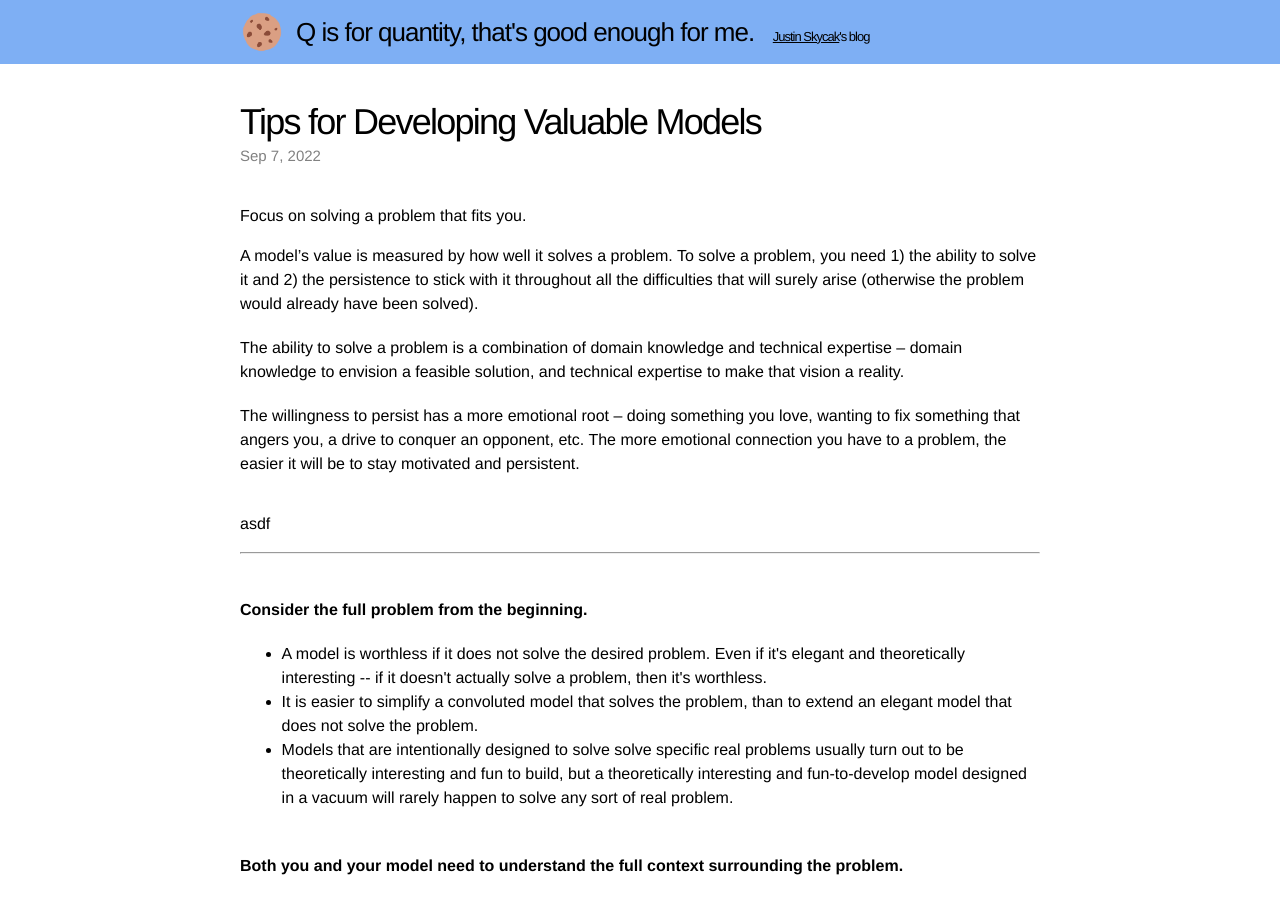
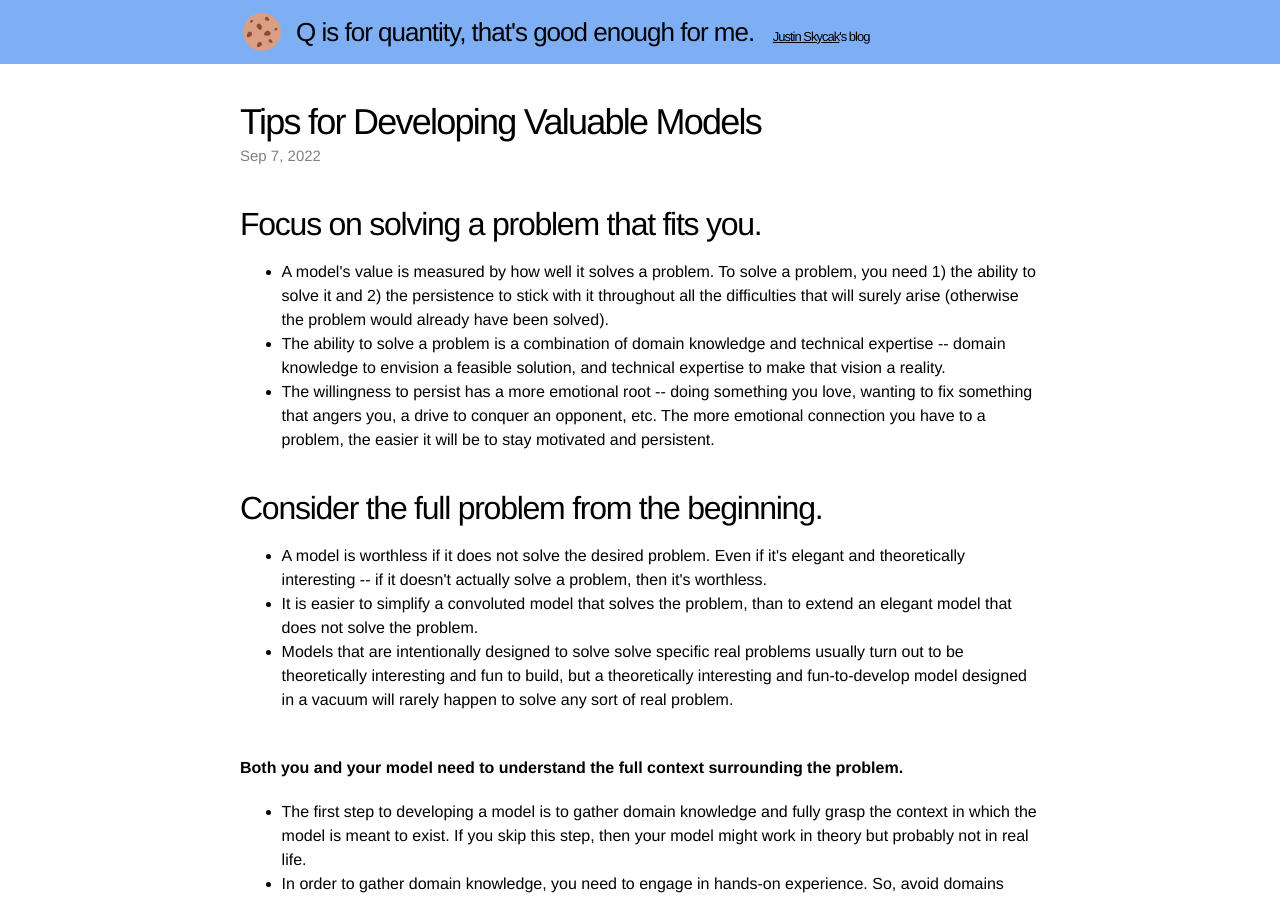
Before and after one commit to quantmonster/quantmonster.github.io, a Jekyll site: the page built from _posts/2022-09-07-modeling-tips.md, in a window 1280 px wide and 900 px high. Built offline with Jekyll 4.4.1, drawn with Linux system fonts in a browser that asks for light colours.

Commit message:
Update 2022-09-07-modeling-tips.md

```diff
--- a/_posts/2022-09-07-modeling-tips.md
+++ b/_posts/2022-09-07-modeling-tips.md
@@ -4,101 +4,96 @@ title:  "Tips for Developing Valuable Models"
 excerpt: "In progress..."
 ---
 
-# Focus on solving a problem that fits you.
 
-A model's value is measured by how well it solves a problem. To solve a problem, you need 1) the ability to solve it and 2) the persistence to stick with it throughout all the difficulties that will surely arise (otherwise the problem would already have been solved).
+<h2>Focus on solving a problem that fits you.</h2>
+<ul>
+ <li>A model's value is measured by how well it solves a problem. To solve a problem, you need 1) the ability to solve it and 2) the persistence to stick with it throughout all the difficulties that will surely arise (otherwise the problem would already have been solved).</li>
+ <li>The ability to solve a problem is a combination of domain knowledge and technical expertise -- domain knowledge to envision a feasible solution, and technical expertise to make that vision a reality.</li>
+ <li>The willingness to persist has a more emotional root -- doing something you love, wanting to fix something that angers you, a drive to conquer an opponent, etc. The more emotional connection you have to a problem, the easier it will be to stay motivated and persistent.</li>
+</ul>
 
-The ability to solve a problem is a combination of domain knowledge and technical expertise -- domain knowledge to envision a feasible solution, and technical expertise to make that vision a reality.
-
-The willingness to persist has a more emotional root -- doing something you love, wanting to fix something that angers you, a drive to conquer an opponent, etc. The more emotional connection you have to a problem, the easier it will be to stay motivated and persistent.
-
-# asdf
-
----
-
-<br>
-<b>Consider the full problem from the beginning.</b>
-<font size="3em"><ul>
+<h2>Consider the full problem from the beginning.</h2>
+<ul>
   <li>A model is worthless if it does not solve the desired problem. Even if it's elegant and theoretically interesting -- if it doesn't actually solve a problem, then it's worthless.</li>
   <li>It is easier to simplify a convoluted model that solves the problem, than to extend an elegant model that does not solve the problem.</li>
   <li>Models that are intentionally designed to solve solve specific real problems usually turn out to be theoretically interesting and fun to build, but a theoretically interesting and fun-to-develop model designed in a vacuum will rarely happen to solve any sort of real problem.</li>
-</ul></font>
+</ul>
 
 <br>
 <b>Both you and your model need to understand the full context surrounding the problem.</b>
-<font size="3em"><ul>
+<ul>
   <li>The first step to developing a model is to gather domain knowledge and fully grasp the context in which the model is meant to exist. If you skip this step, then your model might work in theory but probably not in real life.</li>
   <li>In order to gather domain knowledge, you need to engage in hands-on experience. So, avoid domains where you're averse to doing things manually and getting your hands dirty.</li>
   <li>A model can only be as good as the underlying data. If you want your model to do what an expert does, it needs to have all the information that an expert uses during their decision-making process. (Heard this one from Jason Roberts, who heard it from Peter Stone.)</li>
   <li>Once a model is detecting and leveraging most of signal in the data, it's higher ROI to improve the quality and breadth of data than to increase the algorithmic complexity of the model.</li>
-</ul></font>
+</ul>
 
 <br>
 <b>Choose the right level for your first principles.</b>
-<font size="3em"><ul>
+<ul>
  <li>It is often more efficient to manually encode expert knowledge in a structured data set and build a model on top of that, than to attempt to build a model that does everything from scratch.</li>
  <li>It's easy to rationalize that manually encoding expert knowledge takes too long. But if spending several weeks (or even months) creating a structured data set by hand will allow your model to accomplish important goals that it couldn't otherwise, then it's totally worth doing.</li>
  <li>Plus, when you have to manually encode expert knowledge, it means that you're creating highly relevant data that isn't publicly accessible. This gives you a major edge over any competitor who is not a domain expert or is unwilling to endure tedium for the sake of the model.</li>
-</ul></font>
+</ul>
 
 <br>
 <b>Get specific to your domain.</b>
-<font size="3em"><ul>
+<ul>
  <li>In every domain there are insights that a domain expert would know from experience, that would likely evade a general-purpose algorithm. (This is not surprising, because general-purpose algorithms get their power of generality by reducing assumptions and focusing on the aspects of a problem that are conserved across domains.)</li>
  <li>By introducing domain-specific "shortcut" assumptions and considering relevant aspects of the problem that would otherwise be ignored, you can leverage your domain knowledge as a major advantage against competitors who do not have as much domain expertise.</li>
  <li>Domain expertise is to hard work as algorithmic aptitude is to talent. You can't increase your algorithmic aptitude by very much, but you can vastly increase your domain expertise by leaving the world of abstraction and getting concrete hands-on experience.</li>
  <li>Even after you become a domain expert, don't get cocky thinking you know everything there is to know within the domain. The amount of you know is still orders of magnitude less than the amount you don't, and the distribution of domain expertise among domain experts has a fat tail.</li>
- </ul></font>
+ </ul>
 
 <br>
 <b>Leverage your intuition and emotions.</b>
-<font size="3em"><ul>
+<ul>
   <li>Routinely step back from the theory and implementation and observe your model's behavior. It needs to make sense intuitively and "feel" right emotionally. (If you've spent enough time building domain knowledge by doing things manually and getting your hands dirty, then you should have emotional reactions to the decisions the model makes.)</li>
   <li>The best machine learning model you have is your brain, and your brain only interfaces with interpretable computer models.</li>
   <li>The more linear and low-dimensional a model is, the easier it is to find good parameters using your intuition alone.</li>
   <li>Emotion is an essential part of the feedback loop for improving a model: 1) inspect the model's output, 2) produce a negative emotional reaction, 3) introspect your emotions to identify the root cause of the negativity, 4) describe what the output needs to look like order to produce a positive emotional reaction, 5) tweak the model to give the desired output, 6) return to step 1.</li>
-</ul></font>
+</ul>
 
 <br>
 <b>Make your model robust and reliable.</b>
-<font size="3em"><ul>
+<ul>
  <li>Make your model robust to data issues (but make sure it logs a warning whenever it comes across a data issue). Data issues will happen from time to time, especially if the model is being developed in parallel with the underlying data infrastructure. The model can't just fall over and refuse to work whenever data issues happen.</li>
  <li>The more complex your model is, the more internal validation it needs. Depending on the severity and veracity of a failed sanity check, the model should either log a warning or throw an error, halt, and alert you.</li>
  <li>Unit tests are ideal, but if your model exists within a very complex system, then your unit tests won't cover all the possible edge cases no matter how hard you try. So internal and external validation become very important. (Internal validation = validating internal perceptions and decisions of model as it runs on real data in real time; external validation = validating that the model's sequence of output decisions over time on recent real data.)</li>
  <li>To gain confidence in your model and speed up the debugging process, it helps to generate human-readable justifications for why your model makes decisions it does.</li>
  <li>It's often worth investing some time to make your logs highly informative yet easy to skim. (Indents and empty line dividers are your friends.) Tuning and debugging go much faster if you can see the forest for the trees.</li>
-</ul></font>
+</ul>
 
 <br>
 <b>Refactor when appropriate.</b>
-<font size="3em"><ul>
+<ul>
  <li>One goal of refactoring is to save you time in the long run. On one hand, you shouldn't refactor until you're reasonably confident that what you refactor is a permanent and essential part of the solution. On the other hand, you shouldn't wait so long to refactor that you experiencing lots of friction when trying to extend your solution.</li>
  <li>Another goal of refactoring is to enable other people to understand and modify your code. If you're going to hand off a piece of code to someone, then you should first refactor until it's reasonably clean.</li>
-</ul></font>
+</ul>
 
 <br>
 <b>Never stall out. (Corollary: Control the data-generating process.)</b>
-<font size="3em"><ul>
+<ul>
  <li>Keep forward momentum. If a model is not producing a desired behavior and you're out of ideas, then temporarily hard-code the desired behavior as an "intervention", move on, and periodically revisit the intervention to try out more elegant ideas.</li>
  <li>If you don't control the data-generating process, then it becomes vastly more difficult (and sometimes impossible) to resolve data issues. You either need to own the data-generating process yourself or have trust, a good relationship, an open line of communication with the person who does.</li>
  <li>Don't embark on a project unless you have some solid ideas on how to approach it. If your desired outcome feels magical, then you probably don't (yet) have enough technical knowledge to achieve it.</li>
-</ul></font>
+</ul>
 
 <br>
 <b>Focus on high-ROI tasks.</b>
-<font size="3em"><ul>
-<li>While it's good to keep developing technical expertise, returns are diminishing. However, you can always become orders of magnitude more productive by working on high-ROI tasks as opposed to low-ROI tasks.</li>
-<li>Even when you're working on a high-ROI task, you should periodically re-evaluate to make sure it's still high-ROI. Sometimes the act of working on a task reveals new information that indicates a more efficient way to accomplish the same goal.</li>
-<li>Know when to move on. If the completion of a task is measured on a scale from 0% (no work done) to 50% (low-quality solution) to 100% (absolute perfection), the ROI is often concentrated in the first 80%.</li>
-<li>Maintain a priority queue, not a to-do list. You'll never complete everything in your priority queue since the rate at which items are added will outnumber the rate at which items are completed. Therefore, it's essential to work on highest-priority items first.</li>
-<li>Strike a balance between shutting out distractions versus allowing yourself to think creatively about the future, so that you can keep a steady supply of high-ROI tasks.</li>
-</ul></font>
+<ul>
+  <li>While it's good to keep developing technical expertise, returns are diminishing. However, you can always become orders of magnitude more productive by working on high-ROI tasks as opposed to low-ROI tasks.</li>
+  <li>Even when you're working on a high-ROI task, you should periodically re-evaluate to make sure it's still high-ROI. Sometimes the act of working on a task reveals new information that indicates a more efficient way to accomplish the same goal.</li>
+  <li>Know when to move on. If the completion of a task is measured on a scale from 0% (no work done) to 50% (low-quality solution) to 100% (absolute perfection), the ROI is often concentrated in the first 80%.</li>
+  <li>Maintain a priority queue, not a to-do list. You'll never complete everything in your priority queue since the rate at which items are added will outnumber the rate at which items are completed. Therefore, it's essential to work on highest-priority items first.</li>
+  <li>Strike a balance between shutting out distractions versus allowing yourself to think creatively about the future, so that you can keep a steady supply of high-ROI tasks.</li>
+</ul>
 
 <br>
 <b>If the goal is to "wow" users, then the model must clearly demonstrate its sophistication.</b>
-<font size="3em"><ul>
-<li>Valuable models often work so elegantly and efficiently that they make extraordinarily difficult tasks seem easy. If the model does not demonstrate its sophistication, then users may not experience a "wow" moment, and they may even think that the model is wrong (since the complexity of the task is far beyond their perceived complexity of the model).</li>
-<li>To appreciate the sophistication of a model, users need to understand and be able to personally verify the what the model is doing at a high level. Consequently, it's necessary for the model to be very interpretable at a high level.</li>
-<li>Low-level implementation details should remain hidden since they do not matter to the user (and are often the "secret sauce" behind the model).</li>
-<li>Visualizations and animations are ideal because they give the user a clear picture of what is going on at a high level and can demonstrate complexity in an aesthetically pleasing way without overwhelming the user.</li>
-</ul></font>
+<ul>
+  <li>Valuable models often work so elegantly and efficiently that they make extraordinarily difficult tasks seem easy. If the model does not demonstrate its sophistication, then users may not experience a "wow" moment, and they may even think that the model is wrong (since the complexity of the task is far beyond their perceived complexity of the model).</li>
+  <li>To appreciate the sophistication of a model, users need to understand and be able to personally verify the what the model is doing at a high level. Consequently, it's necessary for the model to be very interpretable at a high level.</li>
+  <li>Low-level implementation details should remain hidden since they do not matter to the user (and are often the "secret sauce" behind the model).</li>
+  <li>Visualizations and animations are ideal because they give the user a clear picture of what is going on at a high level and can demonstrate complexity in an aesthetically pleasing way without overwhelming the user.</li>
+</ul>
```
